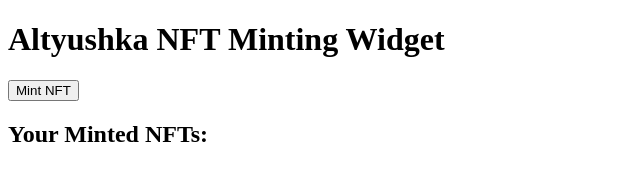
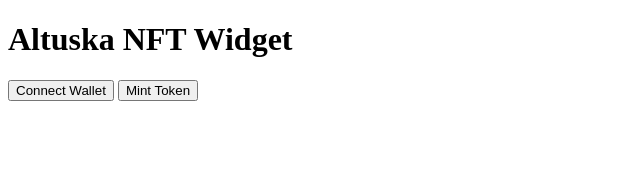
Before and after one commit to gavriles/Altushka, a plain HTML site: page index.html in a window 1280 px wide. Shown: the whole page, without its empty margins (0-640 px from the left). Drawn offline with Linux system fonts and the light colour scheme.

Commit message:
Update index.html

```diff
--- a/index.html
+++ b/index.html
@@ -3,21 +3,13 @@
 <head>
     <meta charset="UTF-8">
     <meta name="viewport" content="width=device-width, initial-scale=1.0">
-    <title>Altyushka NFT Minting Widget</title>
-    <link rel="stylesheet" href="styles.css">
+    <title>Altuska NFT Widget</title>
 </head>
 <body>
-    <div class="container">
-        <h1>Altyushka NFT Minting Widget</h1>
-        <div class="mint-form">
-            <input type="submit" id="mintButton" value="Mint NFT">
-        </div>
-        <div class="links-section">
-            <h2>Your Minted NFTs:</h2>
-            <ul id="nftLinks"></ul>
-        </div>
-    </div>
-    <script src="https://cdn.jsdelivr.net/npm/web3@latest/dist/web3.min.js"></script>
+    <h1>Altuska NFT Widget</h1>
+    <button id="connectWallet">Connect Wallet</button>
+    <button id="mintToken">Mint Token</button>
+
     <script src="script.js"></script>
 </body>
 </html>
```
